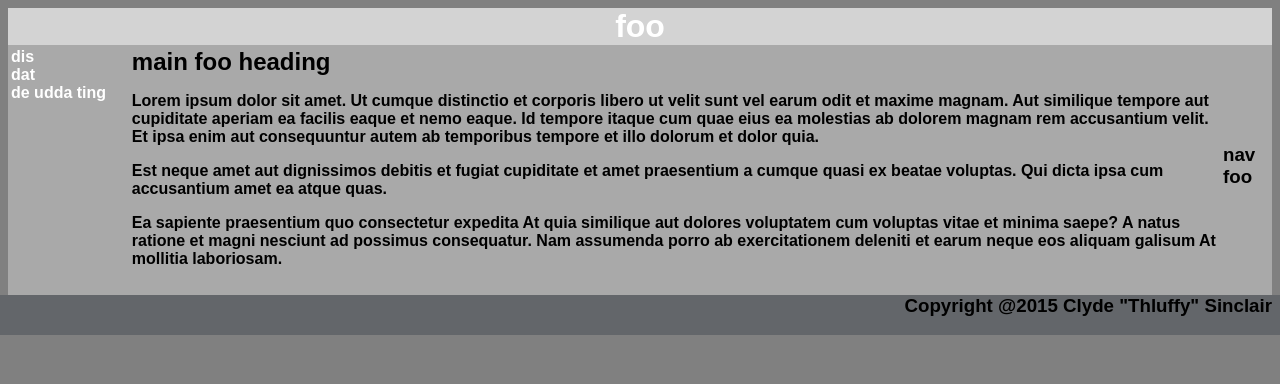
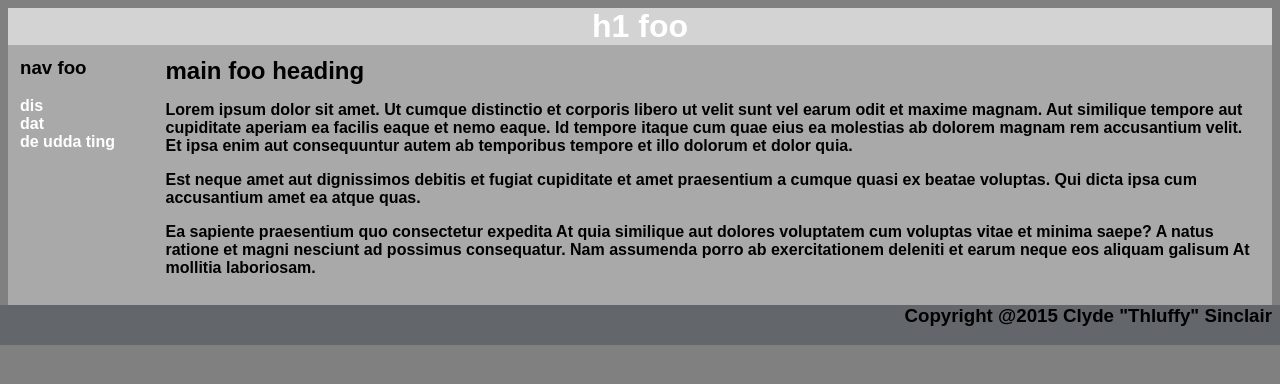
Before and after one commit to BrianYang06/Byang30, a Flask app: page / in a window 1280 px wide. Shown: the top 384 px of the page. Run offline with Flask 2, Linux system fonts and the light colour scheme.

Commit message:
Copying partner's code

```diff
--- a/14_css/static/style.css
+++ b/14_css/static/style.css
@@ -4,7 +4,15 @@ background-color: grey;
   font-family: Arial, Helvetica, sans-serif;
 }
 
+table, th, td {
+  /*border: 1px solid black;
+  This makes the table start at the top*/
+  vertical-align: top;
+  padding: 5px;
+}
+
 #heading{
+  display:grid;
   color : white;
   text-align: center;
   background-color: #d3d3d3;
@@ -12,20 +20,14 @@ font-weight: bold;
 }
 
 #main_foo_heading{
-  float: right;
-  width: 90%;
   font-weight: bold;
 }
 
 #nav_foo_heading{
-  float: left;
-  width: 10%;
   font-weight: bold;
 }
 
 #lorum_ipsum{
-  float: right;
-  width: 90%;
   background-color: darkgrey;
 }
 
@@ -36,7 +38,6 @@ font-weight: bold;
 .not_main_heading{
   margin:0;
   padding:0;
-  height: 250px;
   background-color: darkgrey;
 }
 #footer{
--- a/14_css/templates/index.html
+++ b/14_css/templates/index.html
@@ -19,11 +19,25 @@ time spent: .6
   <body>
 
     <h1 id = "heading">
-      foo
+      h1 foo
     </h1>
+
 
     <div class = "not_main_heading">
       <table>
+        <td>
+          <h3 id = "nav_foo_heading">
+            nav foo
+          </h3>
+          <br>
+          <h4>
+            <div id = "te_tings">
+              dis  <br> dat <br> de udda ting &nbsp&nbsp&nbsp&nbsp&nbsp&nbsp&nbsp&nbsp&nbsp&nbsp&nbsp&nbsp&nbsp&nbsp&nbsp&nbsp&nbsp&nbsp&nbsp&nbsp&nbsp&nbsp
+            </div>
+          </h4>
+
+        </td>
+
         <td>
           <h2 id = "main_foo_heading">
             main foo heading
@@ -33,16 +47,11 @@ time spent: .6
             <div id = "lorum_ipsum">
             <p>Lorem ipsum dolor sit amet. Ut cumque distinctio et corporis libero ut velit sunt vel earum odit et maxime magnam. Aut similique tempore aut cupiditate aperiam ea facilis eaque et nemo eaque. Id tempore itaque cum quae eius ea  molestias ab dolorem magnam rem accusantium velit. Et ipsa enim aut consequuntur autem ab temporibus tempore et illo dolorum et dolor quia. </p><p>Est neque amet aut dignissimos debitis et fugiat cupiditate et amet praesentium a cumque quasi ex beatae voluptas. Qui dicta ipsa cum accusantium amet ea atque quas. </p><p>Ea sapiente praesentium quo consectetur expedita At quia similique aut dolores voluptatem cum voluptas vitae et minima saepe? A natus ratione et magni nesciunt ad possimus consequatur. Nam assumenda porro ab exercitationem deleniti et earum neque eos aliquam galisum At mollitia laboriosam. </p>
             </div>
-            <div id = "te_tings">
-              dis <br> dat <br> de udda ting
-              </div>
           </h4>
         </td>
-        <td>
-        <h3 id = "nav_foo_heading">
-          nav foo
-        </h3>
-        </td>
+
+
+
       </table>
     </div>
 
```
Also changed, not shown: 14_css/readme.md. Lines whose indentation alone changed are shown as unchanged.
